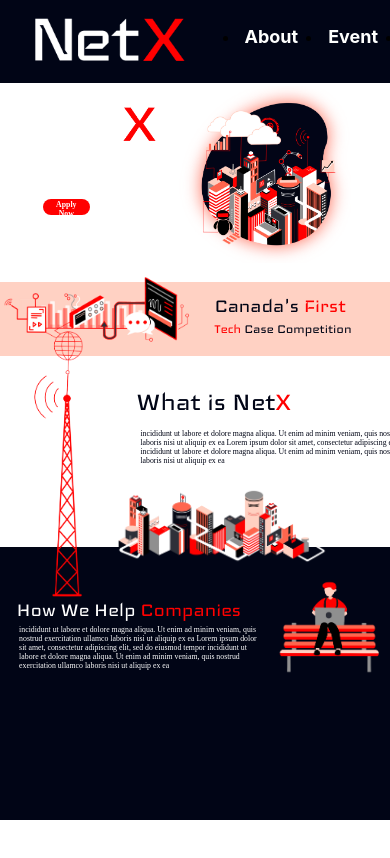
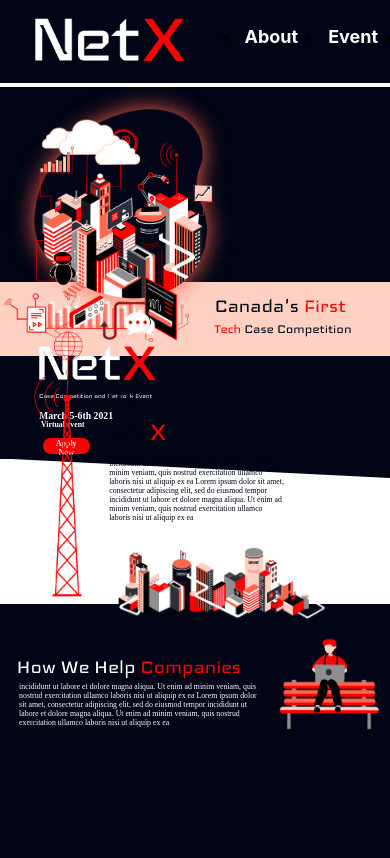
Before and after one commit to NetX2021/NetX2021.github.io, a React (Create React App) app: page / in a window 390 px wide. Shown: the top 858 px of the page. Built offline with nearby package versions, Linux system fonts and the light colour scheme; a web font is replaced by a local one.

Commit message:
fixed horizontal scroll and began making responsive

```diff
--- a/src/App.css
+++ b/src/App.css
@@ -114,16 +114,42 @@
   width: 100%;
   height: 50vw;
   background-color: white;
-  display: flex;
-  flex-direction: row;
 }
 
-@media only screen and (min-width: 600px) {
+@media only screen and (min-width: 700px) {
   .topLandingBack{
     height: 30vw;
     background-color:  #010516;
     border-bottom: 5vw solid white;
     border-right: 97vw solid  #010516;
+    display: flex;
+    flex-direction: row;
+  }
+
+  .landGraphic{
+    width: 45vw;
+    height: auto;
+    /*position: absolute;
+    margin-left: 45vw;
+    margin-top: -15vw;*/
+  }
+}
+
+@media only screen and (max-width: 700px) {
+  .topLandingBack{
+    background-color:  #010516;
+    border-bottom: 5vw solid white;
+    border-right: 97vw solid  #010516;
+    display: flex;
+    flex-direction: column-reverse;
+  }
+
+  .landGraphic{
+    width: 60vw;
+    height: auto;
+    /*position: absolute;
+    margin-left: 45vw;
+    margin-top: -15vw;*/
   }
 }
 
@@ -171,14 +197,6 @@
   src: url("Montserrat-Regular.ttf");
 }
 
-.landGraphic{
-  width: 45vw;
-  height: auto;
-  position: absolute;
-  margin-left: 45vw;
-  margin-top: -15vw;
-}
-
 /* About */
 .aboutContainer{
   width: 100%;
@@ -205,10 +223,15 @@
   justify-content: center;
 }
 
-.topAboutBack{
+.topAboutTitle{
   width: 100%;
   height: 19vw;
   background-color: #ffd1c3;
+}
+
+.whatIsText {
+  max-width: 50vw;
+  margin-left: 10vw;
 }
 
 .mainSubtitle{
--- a/src/components/about.js
+++ b/src/components/about.js
@@ -7,12 +7,13 @@ export class about extends Component {
     return (
       <div id="about">
         <div className="aboutContainer">
-          <div className="topAboutBack">
+          <div className="topAboutTitle">
             <img src={topImage} style={{width: "50%", marginTop: "-3vw"}} alt="screen and data"></img>
             <span className="mainSubtitle">Canada's <span style={{color: "#ff0000"}}>First</span></span>
             <span className="smallSubtitle"><span style={{color: "#ff0000"}}>Tech</span> Case Competition</span>
           </div>
 
+          <div className="whatIsText">
             <p className="aboutTitle">What is Net<span style={{color: "#ff0000"}}>X</span></p>
             <p className="aboutText">incididunt ut labore et dolore magna
               aliqua. Ut enim ad minim veniam, quis
@@ -25,8 +26,10 @@ export class about extends Component {
               nostrud exercitation ullamco laboris nisi
               ut aliquip ex ea
             </p>
+          </div>
+          <div className="whatIsImg">
             <img src={botImage} className="botImage" alt="NetX robot mascot"></img>
-
+          </div>
 
           <div className="botAboutBack">
             <br></br>
--- a/src/components/header.js
+++ b/src/components/header.js
@@ -8,12 +8,15 @@ export class Header extends Component {
       <div id="top-page">
         <div className="landContainer">
           <div className="topLandingBack">
-            <div className="topLandingBackColumns">
+            <div className="headerText">
               <img src={logo} className="landLogo" alt="NetX main logo"></img>
-              <div><img src={mainPage}  className="landGraphic" alt="NetX city scape"></img></div>
               <p className="landText">Case Competition and Network Event</p>
               <p className="landSubtitle">March 5-6th 2021 {"\n"} <p style={{fontSize: "2vw", marginTop: "-.3vw", marginLeft: ".5vw"}}>Virtual event</p> </p>
               <button className="applyButton">Apply Now</button>
+            </div>
+
+            <div className="headerImage">
+              <img src={mainPage}  className="landGraphic" alt="NetX city scape"></img>
             </div>
           </div>
         </div>
```
Also changed, not shown: 1 other file (tests, documents, lock files or other folders). Lines whose indentation alone changed are shown as unchanged.
